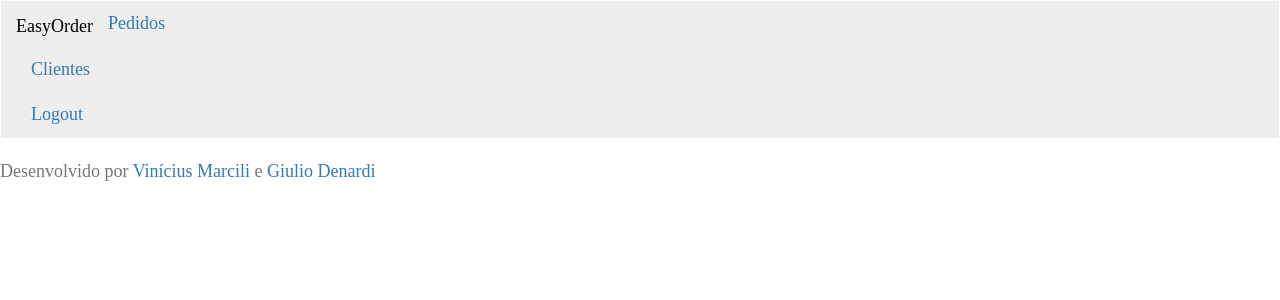
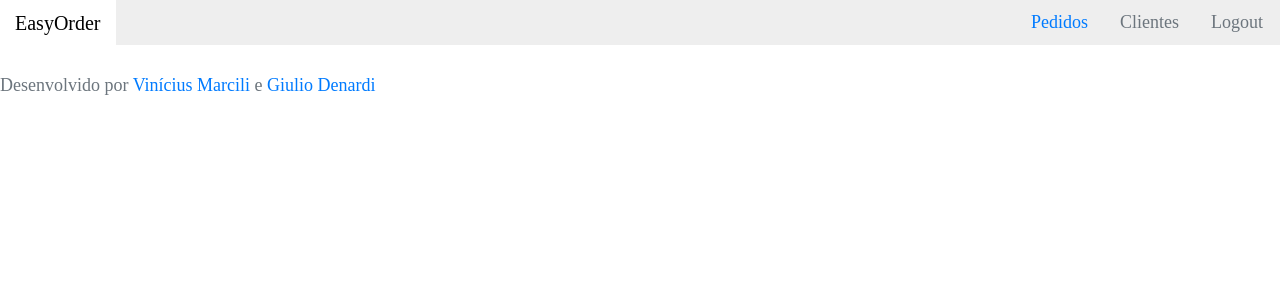
Before and after one commit to vinimarcili/Utility-Belt, a Vue app: page /pedidos in a window 1280 px wide. Shown: the top 300 px of the page. Built offline with nearby package versions, Linux system fonts and the light colour scheme.

Commit message:
Using Bootstrap 4

```diff
--- a/index.html
+++ b/index.html
@@ -2,7 +2,7 @@
 <html>
   <head>
     <meta charset="utf-8">
-    <title>utility-belt</title>
+    <title>EasyOrder</title>
   </head>
   <body>
     <div id="app"></div>
--- a/package.json
+++ b/package.json
@@ -11,8 +11,7 @@
     "lint": "eslint --ext .js,.vue src"
   },
   "dependencies": {
-    "bootstrap": "^3.3.7",
-    "bootstrap-vue": "^1.0.0-beta.5",
+    "bootstrap-vue": "^1.0.0-beta.7",
     "express": "^4.15.4",
     "vue": "^2.4.2",
     "vue-router": "^2.7.0"
--- a/src/App.vue
+++ b/src/App.vue
@@ -2,12 +2,12 @@
   <div id="app" class="default-font">
     <header>
       <b-navbar toggle-breakpoint="sm" toggleable="sm">
-        <b-navbar-brand class="transition" href="#">EasyOrder</b-navbar-brand>
+        <b-navbar-brand class="transition" href="/">EasyOrder</b-navbar-brand>
         <b-nav-toggle target="menu" class="transition">
           <i class="fa fa-bars" aria-hidden="true"></i>
         </b-nav-toggle>
-        <b-collapse position="right" is-nav id="menu">
-          <b-nav is-nav-bar>
+        <b-collapse is-nav id="menu">
+          <b-nav is-nav-bar right>
             <b-nav-item href="/pedidos">Pedidos</b-nav-item>
             <b-nav-item href="#" disabled>Clientes</b-nav-item>
             <b-nav-item href="#" disabled>Logout</b-nav-item>
@@ -39,8 +39,11 @@ export default {
   margin: 0;
   header {
     nav {
+      padding: 0;
       .navbar-brand {
         color: black;
+        margin: 0;
+        padding: 7px 15px;
         &:hover {
           background: black;
           color: white;
@@ -48,8 +51,9 @@ export default {
       }
       #menu{
         background: #eee;
+        padding: 1px;
+        justify-content: flex-end;
         .navbar-nav {
-          float: right;
           li {
             text-align: center;
             a {
@@ -75,7 +79,8 @@ export default {
         font-size: 23px;
         position: relative;
         right: 15px;
-        top: 5px;
+        text-align: center;
+        padding: 0;
         &:hover {
           background: black;
           color: white;
@@ -84,13 +89,18 @@ export default {
           outline: none;
         }
       }
-      @media (max-width: 767px) {
+      @media (max-width: 575px) {
         .navbar-toggler{
           display: inline-block;
         }
         #menu{
+          justify-content: initial;
           .navbar-nav{
-            float: none;
+            width: 100%;
+            li {
+              display: block;
+              width: 100%;
+            }
           }
           clear: both;
         }
--- a/src/components/Request.vue
+++ b/src/components/Request.vue
@@ -1,5 +1,11 @@
 <template>
-
+  <b-container fluid>
+    <b-row>
+        <b-col>1 of 3</b-col>
+        <b-col>2 of 3</b-col>
+        <b-col>3 of 3</b-col>
+    </b-row>
+  </b-container>
 </template>
 
 <script>
```
